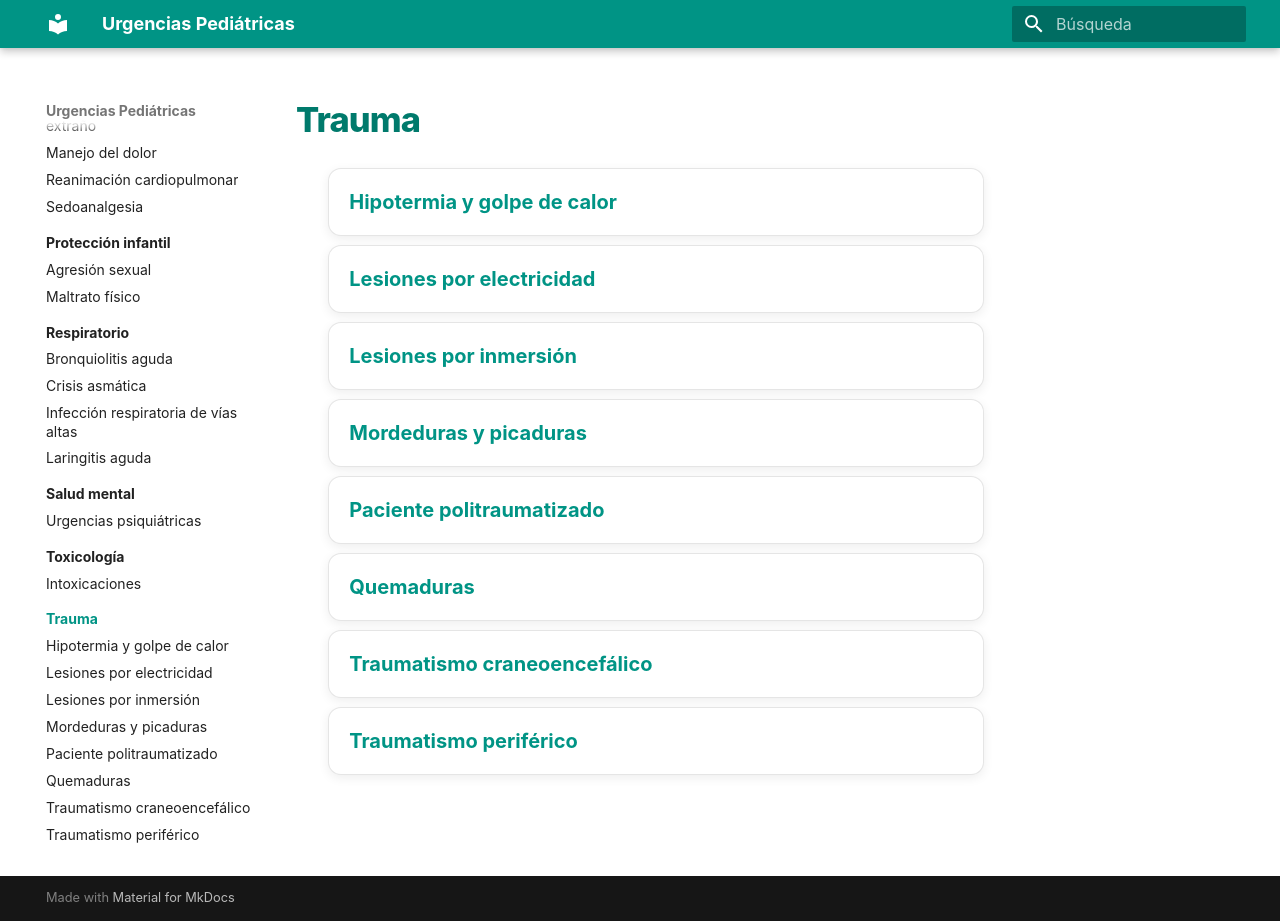
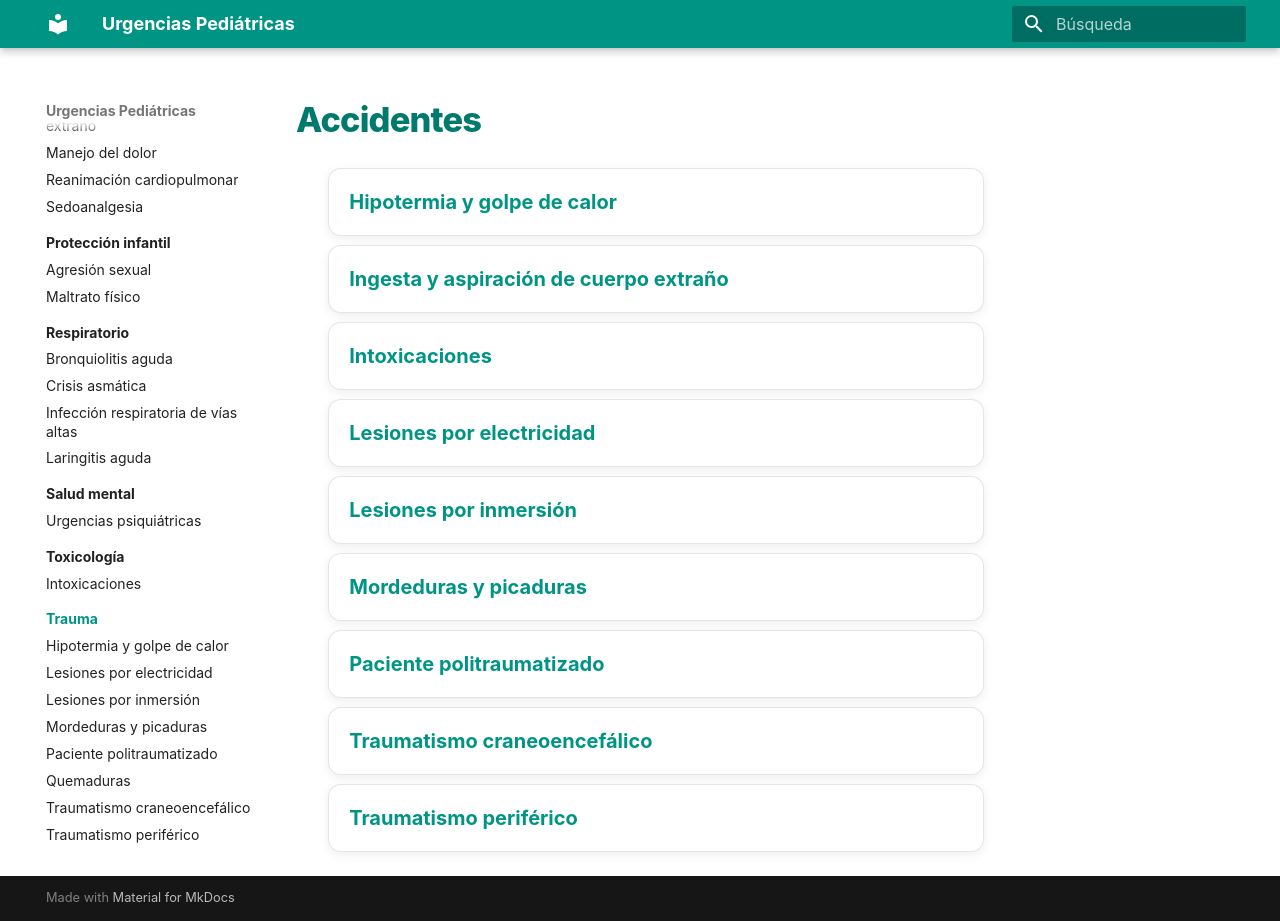
Before and after one commit to gonzaloares/urgencias-pediatricas, an MkDocs documentation site: the page built from docs/trauma/index.md, in a window 1280 px wide and 921 px high. Built offline with MkDocs 1.6.1 and Material for MkDocs 9.7.7, drawn with Linux system fonts in a browser that asks for light colours.

Commit message:
Reclasifica docs/trauma/index.md

```diff
--- a/docs/trauma/index.md
+++ b/docs/trauma/index.md
@@ -1,13 +1,14 @@
-# Trauma
+# Accidentes
 
 <div class="protocol-index" markdown="1">
 
 - [Hipotermia y golpe de calor](hipotermia-golpe-calor.md)
+- [Ingesta y aspiración de cuerpo extraño](../procedimientos/ingesta-aspiracion-cuerpo-extrano.md)
+- [Intoxicaciones](../toxicologia/intoxicaciones.md)
 - [Lesiones por electricidad](lesiones-electricidad.md)
 - [Lesiones por inmersión](lesiones-inmersion.md)
 - [Mordeduras y picaduras](mordeduras-picaduras.md)
 - [Paciente politraumatizado](politraumatizado.md)
-- [Quemaduras](quemaduras.md)
 - [Traumatismo craneoencefálico](traumatismo-craneoencefalico.md)
 - [Traumatismo periférico](traumatismo-periferico.md)
 
```
